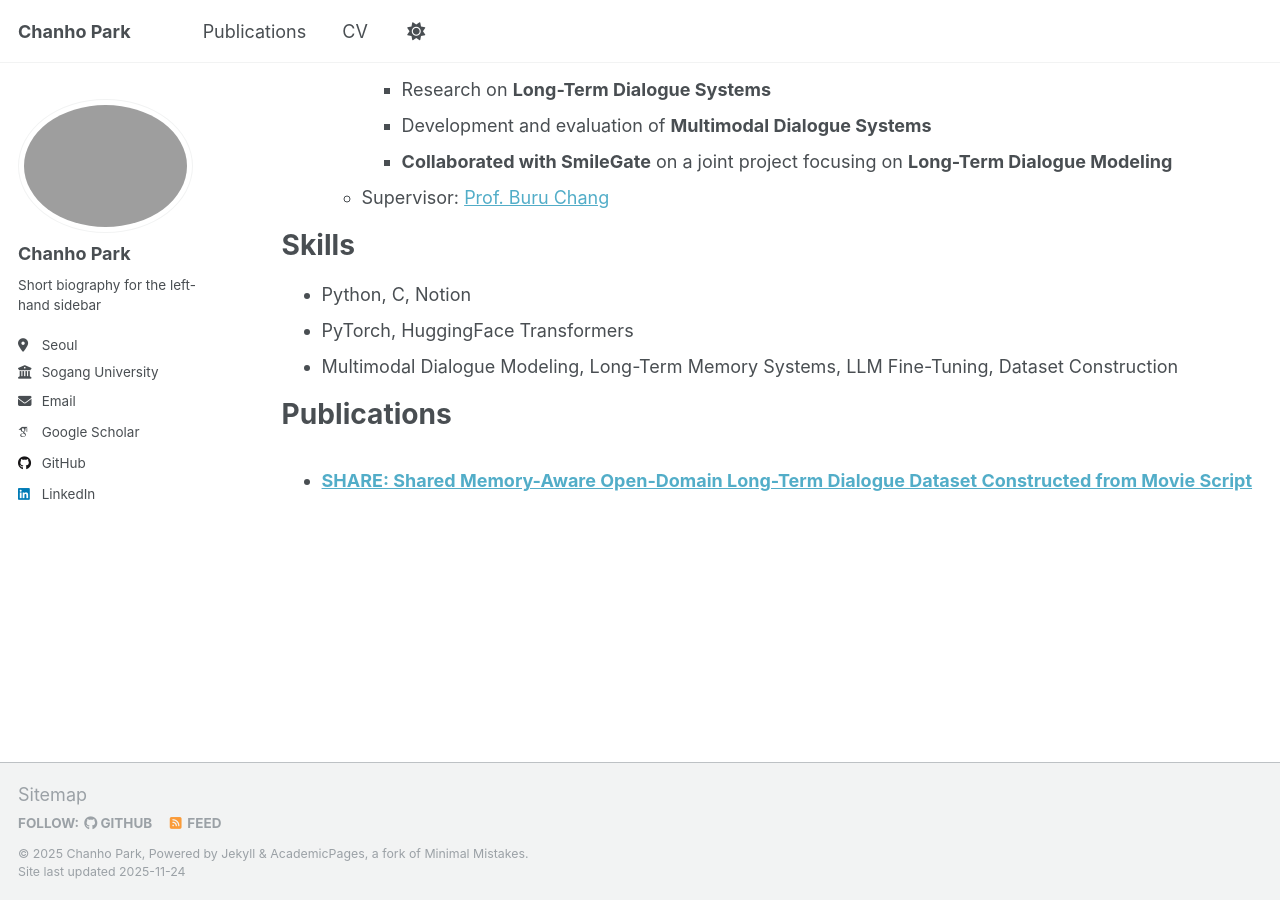
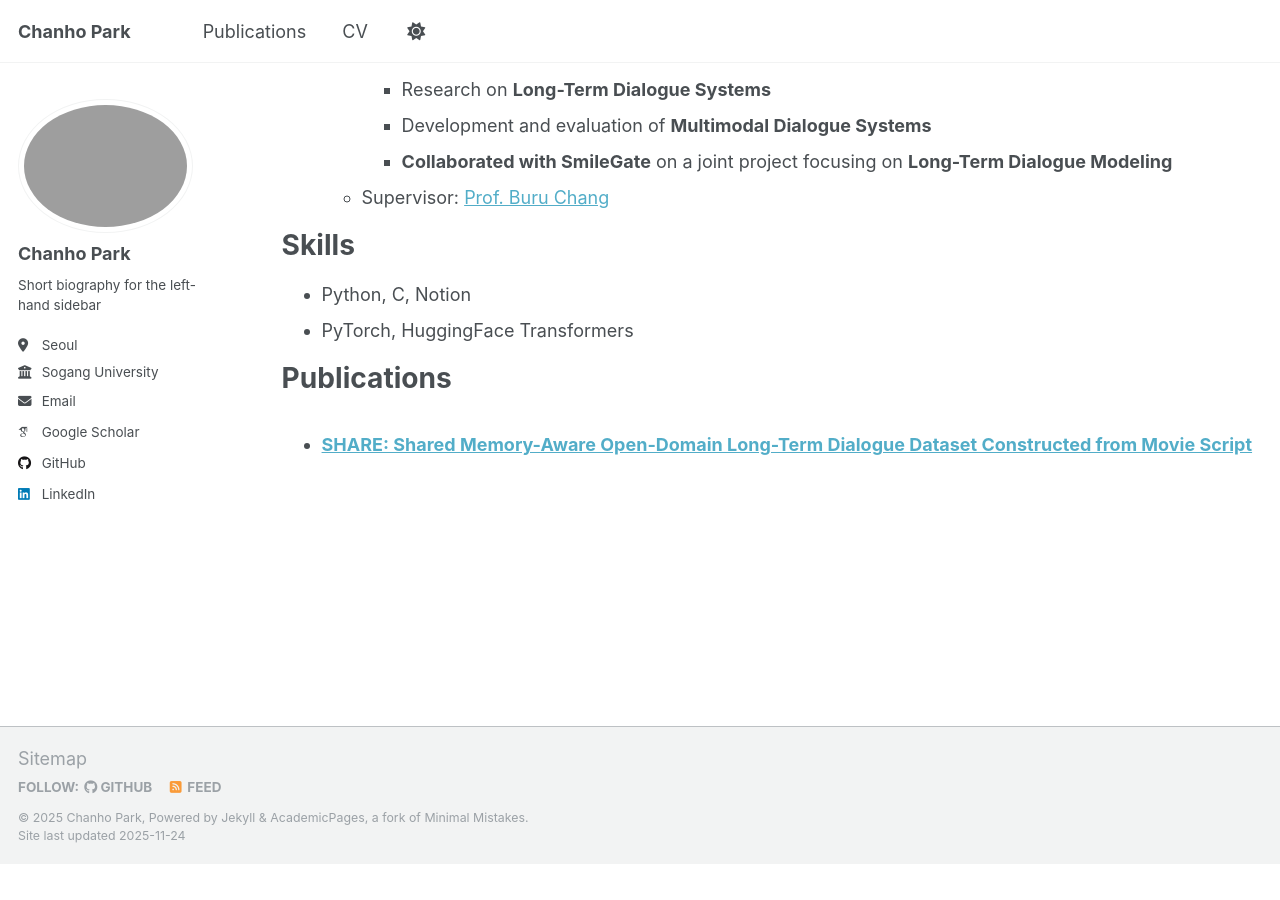
Before and after one commit to chanho12/chanho12.github.io, a Jekyll site: the page built from _pages/cv.md, in a window 1280 px wide and 900 px high, scrolled down 745 px. Built offline with Jekyll 4.4.1, drawn with Linux system fonts in a browser that asks for light colours; some web fonts are replaced; after the commit the page ends 1609 px from its top, so only the background shows below that.

Commit message:
Update cv.md

```diff
--- a/_pages/cv.md
+++ b/_pages/cv.md
@@ -41,7 +41,6 @@ Skills
 ======
 * Python, C, Notion
 * PyTorch, HuggingFace Transformers
-* Multimodal Dialogue Modeling, Long-Term Memory Systems, LLM Fine-Tuning, Dataset Construction
 
 Publications
 ======
```
